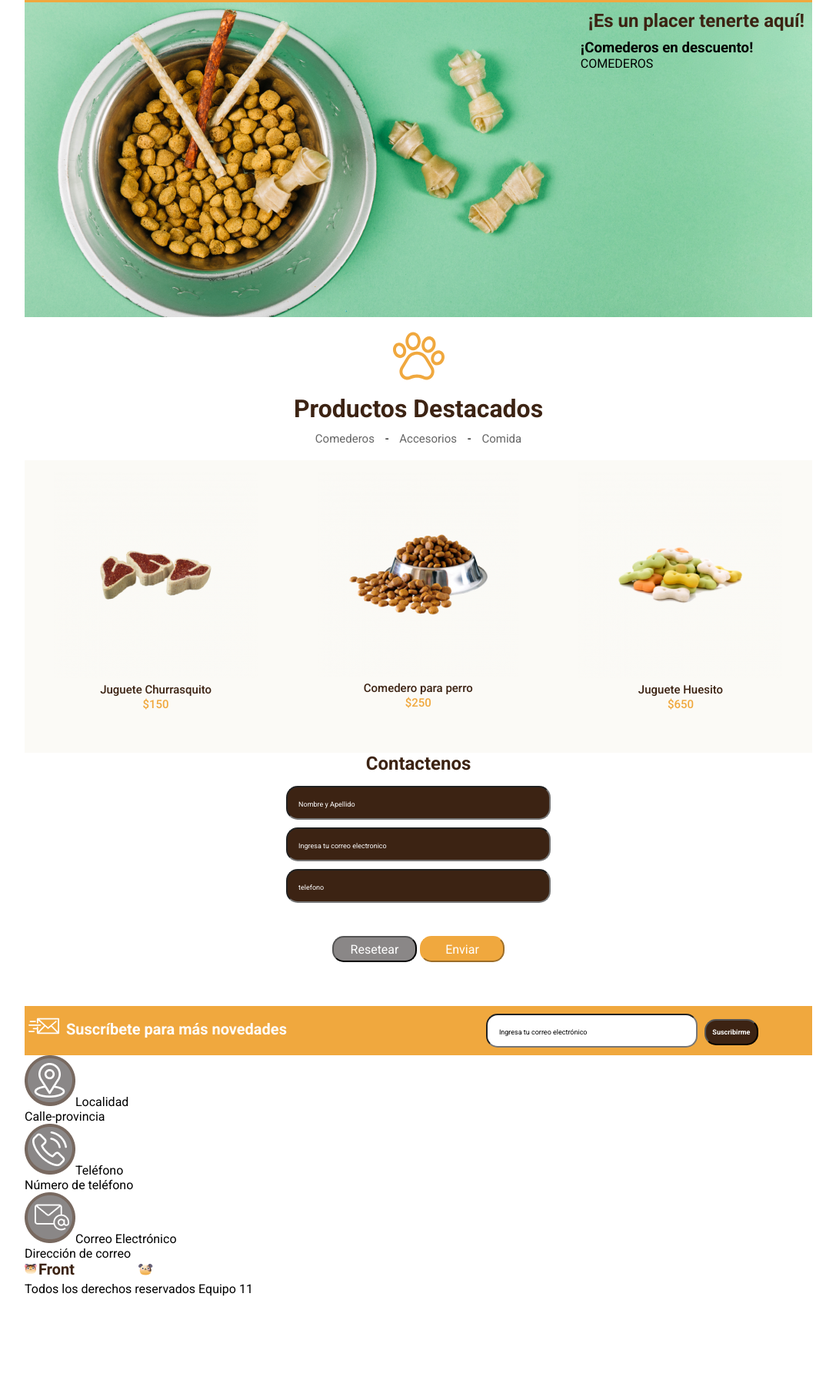
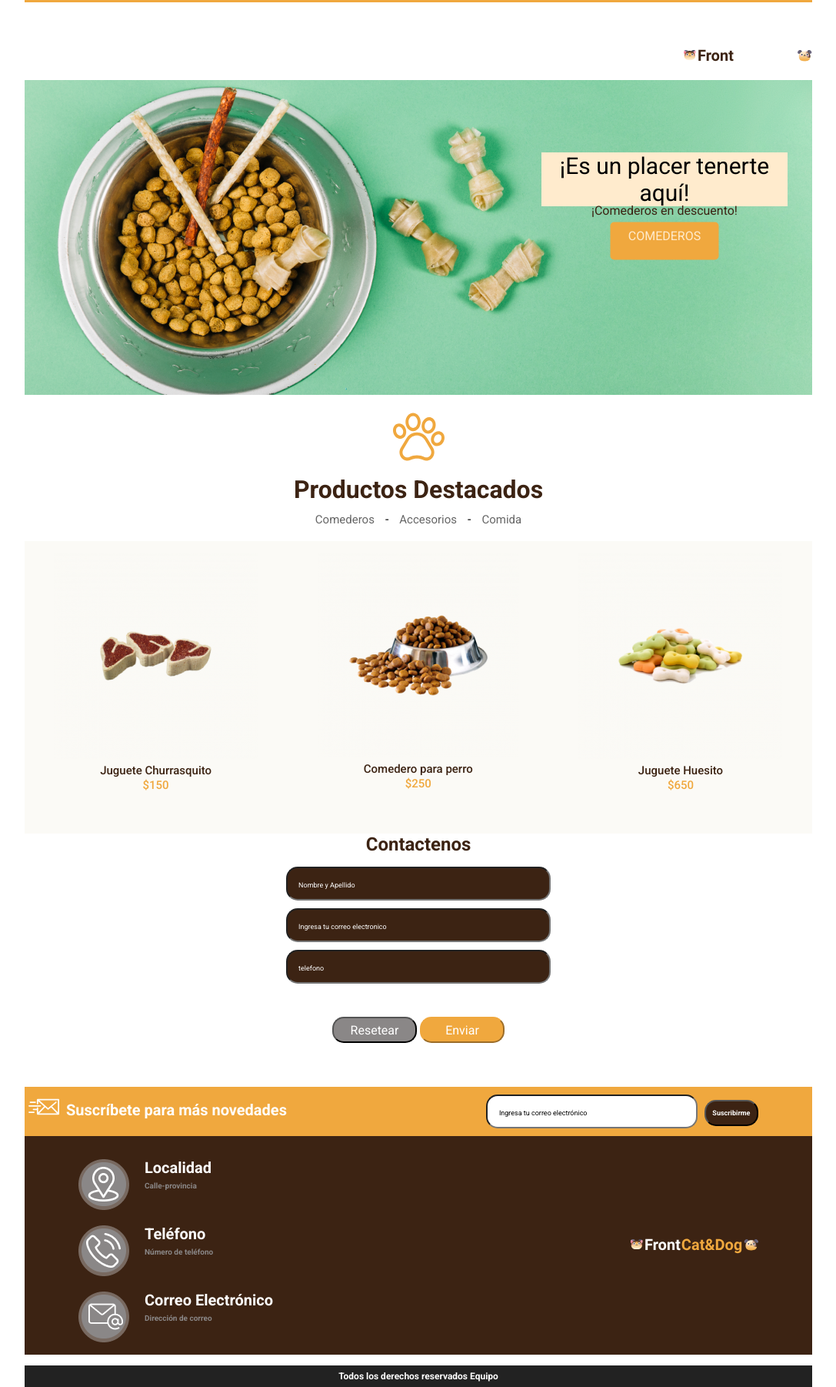
Before and after one commit to BlackAnaboth/f1c4PetShopGrupal, a plain HTML site: page index.html in a window 1280 px wide. Shown: the part 87-1889 px from the top of the page at 77% size, without its empty margins (96-1183 px from the left). Before the commit the page ends 1771 px from the top, so only its background shows below. Drawn offline with Linux system fonts and the light colour scheme.

Commit message:
banner y footer completos - faltan detalles por terminar

```diff
--- a/css/styles.css
+++ b/css/styles.css
@@ -53,11 +53,64 @@ div#menu-principal{
 }
 /* FIN BARRA DE NAVEGACIÓN */
 /* BANNER PUBLICITARIO */
-section#banner{
+
+#pleasure{
+    font-family: Roboto;
+    font-size: 30px;
+    font-style: normal;
+    font-weight: 400;
+    line-height: 35px;
+    letter-spacing: 0em;
+    text-align: center;
+    background: #3C2313;
+    background-color:blanchedalmond;
+    position:absolute;
+    top: 40%;
+    left: 75%;
+    transform: translate(-50%, -50%);
+}
+
+#discount{
+    font-family: Roboto;
+    font-size: 16px;
+    font-style: normal;
+    font-weight: 400;
+    line-height: 35px;
+    letter-spacing: 0em;
+    text-align: center;
+    color: #3C2313;
+    position:absolute;
+    top: 45%;
+    left: 75%;
+    transform: translate(-50%, -50%);
+}
+
+#feeders{
+    font-family: Roboto;
+    font-size: 16px;
+    font-style: normal;
+    font-weight: 400;
+    line-height: 35px;
+    color: blanchedalmond;
+    text-align: center;
+    position: absolute;
+    width: 141px;
+    height: 49px;
+    left: 767px;
+    top: 334px;
+    background: #F0A83E;
+    border-radius: 5px;
+    border: none;
+    top: 50%;
+    left: 75%;
+    transform: translate(-50%, -50%);
+}
+
+/*section#banner{
     background-image: url(/img/bowl-and-pet-daities-on-green-background\ 1.png);
     height: 409px;
     display: block;
-}
+}*/
 section#banner article{
     float: right;
 }
@@ -230,4 +283,54 @@ button.suscrib{
     color: #FFFFFF;
 }
 
+.refer{
+    color: #fff;
+    font-weight: bold;
+    font-size: 20px;
+    line-height: 23px;
+}
+
+.explain{
+    font-weight: bold;
+    font-size: 10px;
+    line-height: 12px;
+    color: #8A8787;
+}
+
+#information{
+    height: 284px;
+    background: #3C2313;
+    clear: both;
+}
+
+#logo{
+    float: right !important;
+    margin-top: 120px;
+}
+
+#relation{
+    padding: 10px 50px;
+}
+
+#relation img{
+    vertical-align: text-top;
+    float: left;
+    margin-right: 20px;
+}
+
+#relation div{
+    margin: 20px;
+    display: flow-root;
+}
+
+#ending{
+    background: #222;
+    color: #fff;
+    text-align:center;
+    padding: 5px;
+    font-weight: bold;
+    font-size: 12px;
+    line-height: 18px;
+}
+
 /* FIN FOOTER */
--- a/index.html
+++ b/index.html
@@ -42,13 +42,17 @@
     </header>
 
     <main>
-      <section id="banner">
+      <img style="width: 100%;" src="img/bowlBackground1.png">
+      <section><span id="pleasure">¡Es un placer tenerte aquí!</span></section>
+      <section><span id="discount">¡Comederos en descuento!</span></section>
+      <section><span id="feeders">COMEDEROS</span></section>
+      <!--<section id="banner">
         <article>
           <h2>¡Es un placer tenerte aquí!</h2>
           <h3>¡Comederos en descuento!</h3>
           <div id="boton-banner">COMEDEROS</div>
         </article>
-      </section>
+      </section>-->
         <div id="featured">
           <img src="img/pawprintOrange.svg" />
           <h1>Productos Destacados</h1>
@@ -109,26 +113,28 @@
     </main>
 
     <footer>
-        <section>
+        <section id="information">
+          <div id="relation">
+            <img src="img/Logo.svg" alt="Front Cat&Dog" name="logo" id="logo">
             <div>
-                <img src="img/Iconolocalidad.png" alt="localidad"><span>Localidad</span>
-                <div>Calle-provincia</div>
+                <img src="img/Iconolocalidad.png" alt="localidad">
+                <span class="refer">Localidad</span><br>
+                <span class="explain">Calle-provincia</span>
             </div>
             <div>
-                <img src="img/Iconotelefono.png" alt="telefono"><span>Teléfono</span>
-                <div>Número de teléfono</div>
+                <img src="img/Iconotelefono.png" alt="telefono">
+                <span class="refer">Teléfono</span><br>
+                <span class="explain">Número de teléfono</span>
             </div>
             <div>
-                <img src="img/Iconocorreo.png" alt="telefono"><span>Correo Electrónico</span>
-                <div>Dirección de correo</div>
+                <img src="img/Iconocorreo.png" alt="telefono">
+                <span class="refer">Correo Electrónico</span><br>
+                <span class="explain">Dirección de correo</span>
             </div>
-
-            <div>
-              <img src="img/Logo.png" alt="Front Cat&Dog" name="logo" id="logo">
-            </div>
+          </div>
+          <section id="ending">Todos los derechos reservados Equipo</section>
         </section>
 
-            <section><span>Todos los derechos reservados Equipo 11</span></section>
 
     </footer>
   </body>
```
Also changed, not shown: img/Logo.svg (added).
